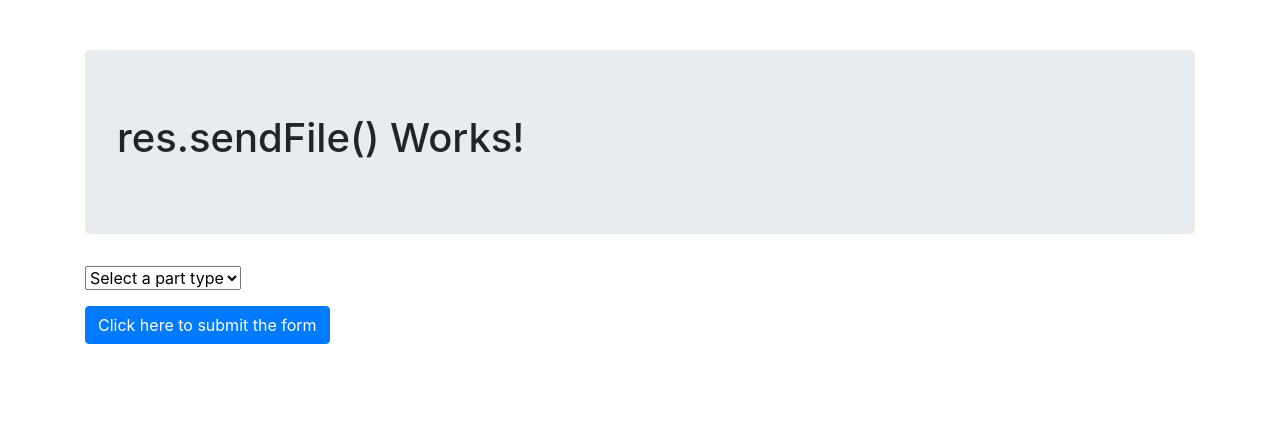
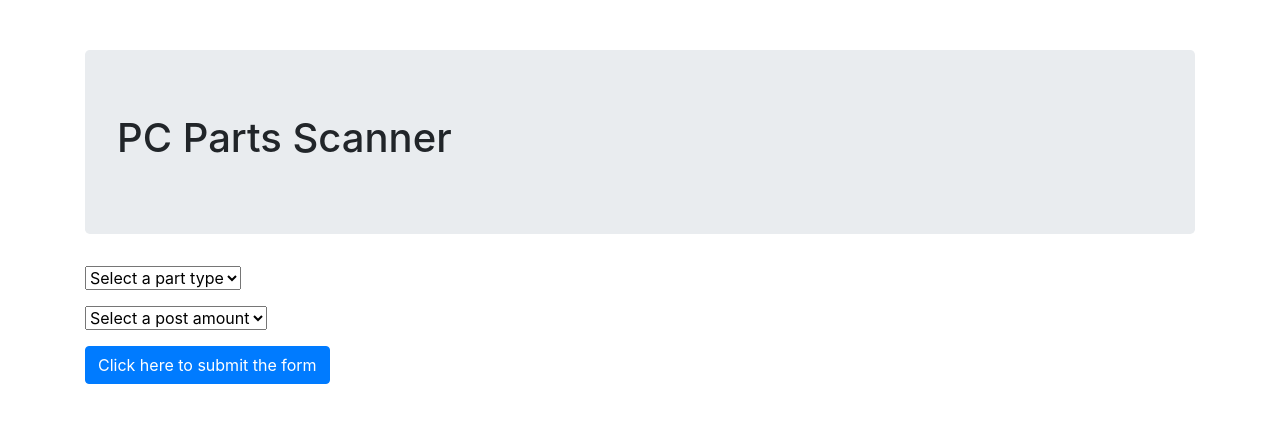
Before and after one commit to JakeWags/pcpartscanner, a website: page scan.html in a window 1280 px wide. Drawn offline with nearby package versions, Linux system fonts and the light colour scheme.

Commit message:
Added amount form

```diff
--- a/scan.html
+++ b/scan.html
@@ -12,7 +12,7 @@
 
   <div class="container">
     <div class="jumbotron">
-      <h1>res.sendFile() Works!</h1>
+      <h1>PC Parts Scanner</h1>
     </div>
   </div>
 
@@ -34,6 +34,17 @@
                 <option name="Prebuilt" value="Prebuilt">Prebuilt</option>
             </select>
         </div>
+        <div class="form-group">
+            <select class="form-select" name="amount" aria-label="Post amount dropdown">
+                <option name="" value="0" selected>Select a post amount</option>
+                <option value="10">10</option>
+                <option value="25">25</option>
+                <option value="50">50</option>
+                <option value="75">75</option>
+                <option value="100">100</option>
+                <option value="200">200</option>
+            </select>
+        </div>
         <input class="btn btn-primary" type="submit" value="Click here to submit the form"/>
     </form>
   </div>
```
Also changed, not shown: scan.js (+10 -6 lines).
